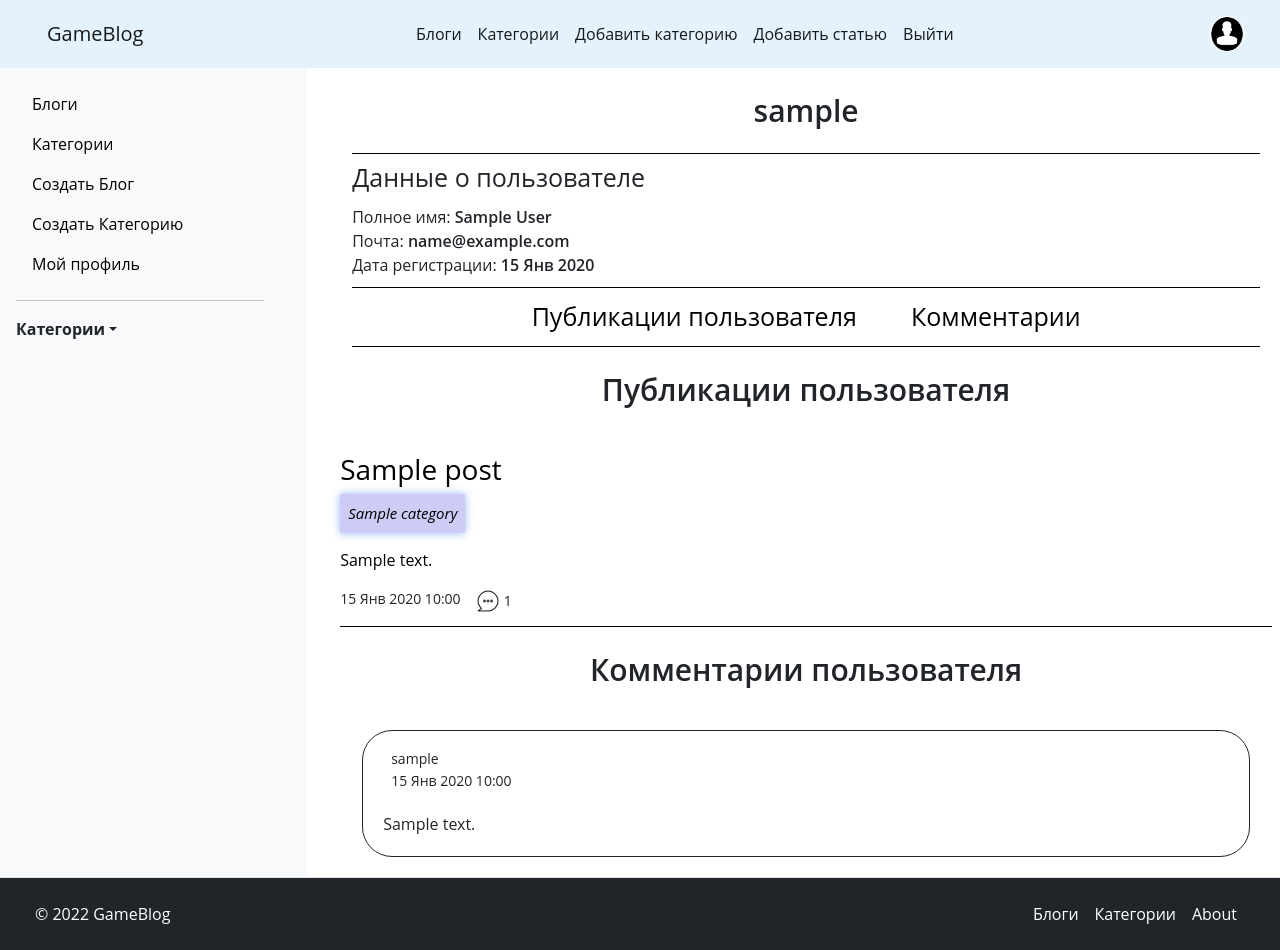
After one commit to Niolum/blog, a Django app: page /user/1/ in a window 1280 px wide. The commit adds this page. Run offline with Django 3.2, Linux system fonts and the light colour scheme; tables that the repository leaves empty hold one stand-in row (values such as "Sample post").

Commit message:
add userprofile and editprofile

```diff
--- a/api/models.py
+++ b/api/models.py
@@ -13,7 +13,7 @@ class Post(models.Model):
         return f"{self.id} | {self.title} | {self.owner}"
 
     class Meta:
-        ordering = ['created']
+        ordering = ['-created']
         verbose_name = 'Пост'
         verbose_name_plural = 'Посты'
 
--- a/api/templates/api/navbar.html
+++ b/api/templates/api/navbar.html
@@ -24,18 +24,26 @@
           <li class="nav-item">
             <a class="nav-link active" href="{% url 'signup' %}?next={{request.path}}">Регистрация</a>
           </li>
-          {% else%}
+          {% else %}
           <li class="nav-item">
             <a class="nav-link active" href="{% url 'logout' %}?next={{request.path}}">Выйти</a>
           </li>
           {% endif %}
         </ul>
         <ul class="navbar-nav logo-icon">
-            <li class="nav-item">
-                <a class="nav-link active carticon" href="{% url 'login' %}?next={{request.path}}">
-                    <img src="{% static 'images/user.png' %}" class="logo">
-                </a>
-            </li>
+          {% if not user.is_authenticated %}
+          <li class="nav-item">
+            <a class="nav-link active carticon" href="{% url 'login' %}?next={{request.path}}">
+              <img src="{% static 'images/user.png' %}" class="logo">
+            </a>
+          </li>
+          {% else %}
+          <li class="nav-item">
+            <a class="nav-link active carticon" href="{% url 'edit_profile' pk=user.pk %}">
+              <img src="{% static 'images/user.png' %}" class="logo">
+            </a>
+          </li>
+          {% endif %}
         </ul>
       </div>
     </div>
--- a/api/templates/api/post_detail.html
+++ b/api/templates/api/post_detail.html
@@ -13,7 +13,7 @@
                 </h1>
                 <div class="post-owner-date">
                     <div class="post-owner">
-                        <a href="#" class="editContent">
+                        <a href="{% url 'user' pk=user.pk %}" class="editContent">
                             Автор: {{ post.owner }}
                         </a>
                     </div>
--- a/api/templates/api/post_list.html
+++ b/api/templates/api/post_list.html
@@ -34,7 +34,7 @@
             </div>
             <div class="post-owner-date">
                 <div class="post-owner">
-                    <a href="#" class="editContent">
+                    <a href="{% url 'user' pk=post.owner.pk %}" class="editContent">
                         Автор: {{ post.owner }}
                     </a>
                 </div>
--- a/api/templates/api/sidebar.html
+++ b/api/templates/api/sidebar.html
@@ -32,6 +32,12 @@
                 Войти
             </a>
             </li>
+            {% else %}
+            <li>
+            <a href="{% url 'user' pk=user.pk %}" class="nav-link">
+                Мой профиль
+            </a>
+            </li>
             {% endif %}
         </ul>
         <hr>
--- /dev/null
+++ b/api/templates/registration/user_detail.html
@@ -0,0 +1,91 @@
+{% extends 'api/base.html' %}
+{% load static %}
+{% block title %}
+<title>Мой профиль</title>
+{% endblock title %}
+
+{% block content %}
+<div class="layout">
+    {% block sidebar %}
+    {% include 'api/sidebar.html' %}
+    {% endblock sidebar %}
+    <div class="main-content">
+        <h1 class="user-header">
+            {{ user.username}}
+        </h1>
+        <div class="all-user-info">
+            <h2 class="user-info">Данные о пользователе</h2>
+            <div class="user-info">
+                <span class="name-label">Полное имя:</span>
+                <span class="name-value">{{ user.first_name }} {{ user.last_name }}</span>
+            </div>
+            <div class="user-info">
+                <span class="email-label">Почта:</span>
+                <span class="email-value">{{ user.email }}</span>
+            </div>
+            <div class="user-info">
+                <span class="date-joined-label">Дата регистрации:</span>
+                <span class="date-joined-value">{{ user.date_joined|date:"d M Y" }}</span>
+            </div>
+        </div>
+        <div class="publication">
+            <a href="#blogs">Публикации пользователя</a>
+            <a href="#user-comments">Комментарии</a>
+        </div>
+
+        <div class="row">
+            <h1 id="blogs">Публикации пользователя</h1>
+            {% for post in user.posts.all %}
+                <div class="post col-lg-12 col-md-12 col-xs-12">
+                    <div class="post-title">
+                        <a href="{{ post.get_absolute_url }}" class="editContent">
+                            <h3>{{ post.title }}</h3>
+                        </a>
+                    </div>
+                    <div class="post-category">
+                    {% for category in post.categories.all %}
+                        <a href="{{ category.get_absolute_url }}" class="editContent">
+                            {{ category.name }}
+                        </a>
+                    {% endfor %}
+                    </div>
+                    <div class="post-body">
+                        <a href="{{ post.get_absolute_url }}" class="editContent">
+                            {{ post.text|linebreaks|truncatechars:350 }}
+                        </a>
+                    </div>
+                    <div class="post-owner-date">
+                        <div class="date-comments">
+                            <small class="post-date">{{ post.created|date:"d M Y" }} {{ post.created|time:"H:i"}}</small>
+                            <span>
+                                <img src="{% static 'images/comment.png' %}" class="icon">
+                                <small class="post-comments">{{ post.comments.all|length }}</small>
+                            </span>
+                        </div>
+                    </div>
+                </div>
+            {% endfor %}
+        </div>
+        <div class="row">
+            <h1 id="user-comments">Комментарии пользователя</h1>
+            {% for comment in user.comments.all %}
+                <div class="user-comment col-lg-12 col-md-12 col-xs-12">
+                    <div class="comment">
+                        <div class="comment-info">
+                            <h5 class="comment-owner">
+                                {{ comment.owner}}
+                            </h5>
+                            <time class="comment-date">
+                                {{ comment.created|date:"d M Y" }} {{ comment.created|time:"H:i"}}
+                            </time>
+                            <p class="comment-text">
+                                {{ comment.text }}
+                            </p>
+                        </div>
+                    </div>
+                </div>
+            {% endfor %}
+        </div>
+    </div>
+</div>
+{% endblock content %}
--- a/api/urls/urls.py
+++ b/api/urls/urls.py
@@ -8,6 +8,8 @@ from api.views.views import (
     AddCategoryView,
     AddPostView,
     SignUp,
+    EditProfileView,
+    UserProifleDetailView
 )
 
 
@@ -20,5 +22,7 @@ urlpatterns = [
     path('add-category/', AddCategoryView.as_view(), name='add_category'),
     path('add-post/', AddPostView.as_view(), name='add_post'),
     path('accounts/', include('django.contrib.auth.urls')),
-    path('signup/', SignUp.as_view(), name='signup')
+    path('signup/', SignUp.as_view(), name='signup'),
+    path('edit-profile/<int:pk>/', EditProfileView.as_view(), name='edit_profile'),
+    path('user/<int:pk>/', UserProifleDetailView.as_view(), name='user')
 ]
--- a/api/views/views.py
+++ b/api/views/views.py
@@ -1,12 +1,14 @@
 from django.shortcuts import get_object_or_404, redirect, render
 from ..models import Post, Category, Comment
-from django.views.generic import ListView, DetailView, CreateView
+from django.views.generic import ListView, DetailView, CreateView, UpdateView
 from django.views.generic.base import View
 from ..forms import CommentForm, AddCategoryForm, AddPostForm
 from django.contrib.auth.forms import UserCreationForm
 from django.contrib import auth
 from django.http import HttpResponseRedirect
 from django.urls import reverse
+from django.contrib.auth.mixins import LoginRequiredMixin
+from django.contrib.auth.models import User
 
 
 class PostListView(ListView):
@@ -23,9 +25,10 @@ class PostDetailView(DetailView):
         return context
 
 
-class AddPostView(CreateView):
+class AddPostView(LoginRequiredMixin, CreateView):
     form_class = AddPostForm
     template_name = 'api/addpost.html'
+    login_url = 'login'
 
 
     def form_valid(self, form):
@@ -44,12 +47,14 @@ class CategoryDetailView(DetailView):
     model = Category
 
 
-class AddCategoryView(CreateView):
+class AddCategoryView(LoginRequiredMixin, CreateView):
     form_class = AddCategoryForm
     template_name = 'api/addcategory.html'
+    login_url = 'login'
 
 
-class AddCommentView(View):
+class AddCommentView(LoginRequiredMixin, View):
+    login_url = 'login'
 
     def post(self, request, *args, **kwargs):
         form = CommentForm(request.POST)
@@ -68,3 +73,17 @@ class SignUp(CreateView):
 
     def get_success_url(self):
         return reverse('home')
+
+
+class EditProfileView(UpdateView):
+    model = User
+    fields = ['username', 'first_name', 'last_name', 'email']
+    template_name = "registration/user_form.html"
+
+    def get_success_url(self):
+        return reverse('home')
+
+
+class UserProifleDetailView(DetailView):
+    model = User
+    template_name = "registration/user_detail.html"
--- a/static/css/style.css
+++ b/static/css/style.css
@@ -32,6 +32,7 @@ body {
 .main-content {
     padding-left: 45px;
     padding-right: 20px;
+    padding-bottom: 10px;
     flex-grow: 1;
     max-width: 973px;
     overflow: hidden;
@@ -317,10 +318,6 @@ a {
 }
 
 /* navbar */
-/* .navbar {
-    position: fixed;
-    width: 100%;
-} */
 .navbar-brand {
     margin-left: 35px;
     margin-right: 35px;
@@ -345,7 +342,7 @@ a {
 
 /* footer */
 footer {
-    margin-top: 1.5rem!important;
+    padding-top: 1.5rem!important;
     position:absolute;
     width: 100%;
 }
@@ -373,3 +370,55 @@ footer {
 .sidebar a{
     color: #000;
 }
+
+/* user_form */
+.profile label {
+    display: block;
+    margin: 10px 0;
+    padding: 10px 0;
+}
+
+.profile span {
+    display: block;
+    margin: 10px 0;
+}
+
+input[type=email] {
+    border:0;
+    border-radius:10px;
+    box-shadow:0 0 15px 4px rgba(42, 41, 46, 0.74);
+}
+
+/* user_detail */
+.user-header {
+    border-bottom: 1px solid #000;
+}
+
+h2 {
+    font-size: 25px;
+    font-weight: 500;
+    padding-bottom: 5px;
+}
+
+.all-user-info {
+    border-bottom: 1px solid #000;
+    padding-bottom: 10px;
+    margin-bottom: 10px
+}
+
+.name-value,
+.email-value,
+.date-joined-value {
+    font-weight: 550;
+}
+
+.publication {
+    text-align: center;
+    border-bottom: 1px solid #000;
+    padding-bottom: 10px
+}
+
+.publication a {
+    padding: 0 25px;
+    font-size: 25px;
+}
```
Also changed, not shown: api/templates/registration/user_form.html (added, +18 -0 lines).
